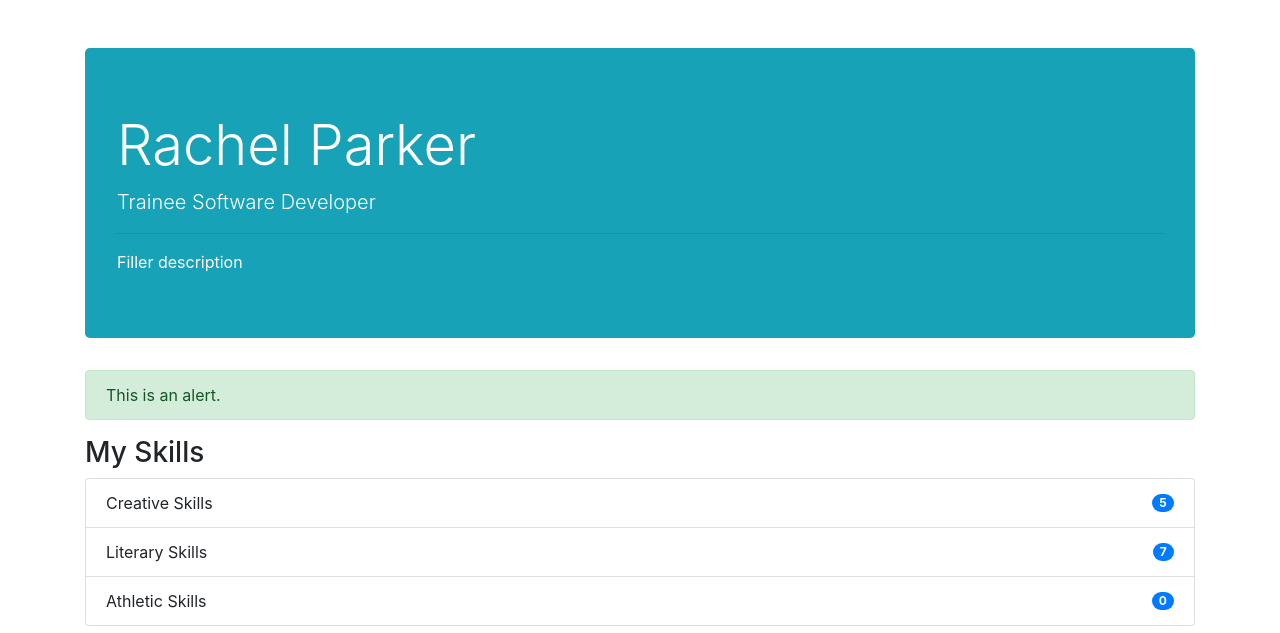
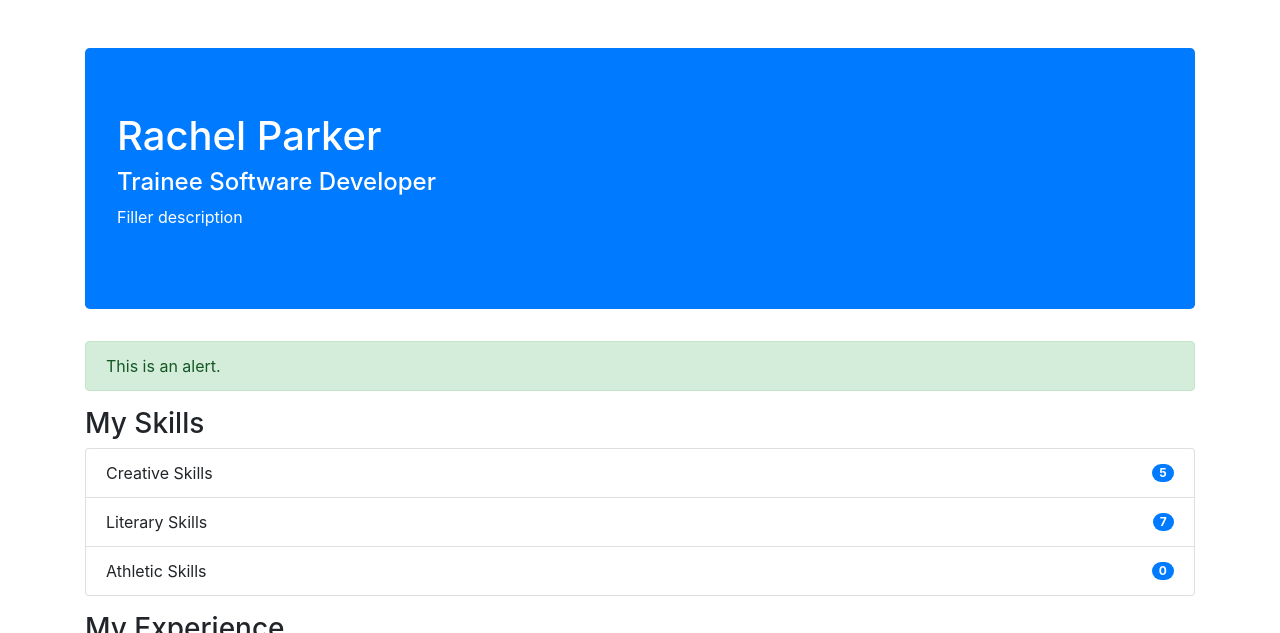
Before and after one commit to Reparker99/Bootstrap-Resume, a plain HTML site: page index.html in a window 1280 px wide. Shown: the top 633 px of the page. Drawn offline with nearby package versions, Linux system fonts and the light colour scheme.

Commit message:
git add . git commit -m "Styling adjustments" git push

```diff
--- a/index.html
+++ b/index.html
@@ -9,10 +9,10 @@
 </head>
 <body>
     <div class="container my-5">
-        <div class="jumbotron bg-info text-white">
-            <h1 class="display-4">Rachel Parker</h1>
-            <p class="lead">Trainee Software Developer</p>
-            <hr>Filler description</hr>
+        <div class="jumbotron bg-primary text-white">
+            <h1>Rachel Parker</h1>
+            <h4>Trainee Software Developer</h4>
+            <p>Filler description<p>
         </div>
         <div class="alert alert-success">This is an alert.</div>
 
```
